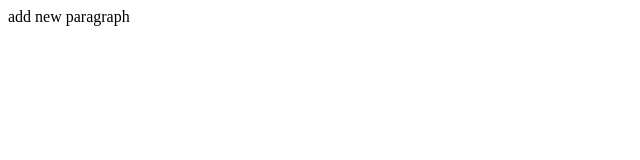
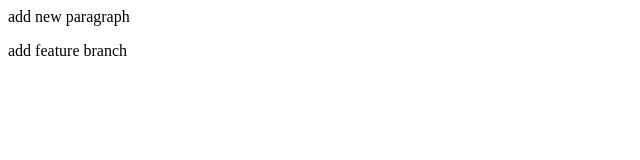
Before and after one commit to geeta-howal/LocalRepo, a plain HTML site: page index.html in a window 1280 px wide. Shown: the whole page, without its empty margins (0-640 px from the left). Drawn offline with Linux system fonts and the light colour scheme.

Commit message:
feature branch changes

```diff
--- a/index.html
+++ b/index.html
@@ -1 +1,4 @@
 <p>add new paragraph</p>
+<p>
+    add feature branch
+</p>
```
